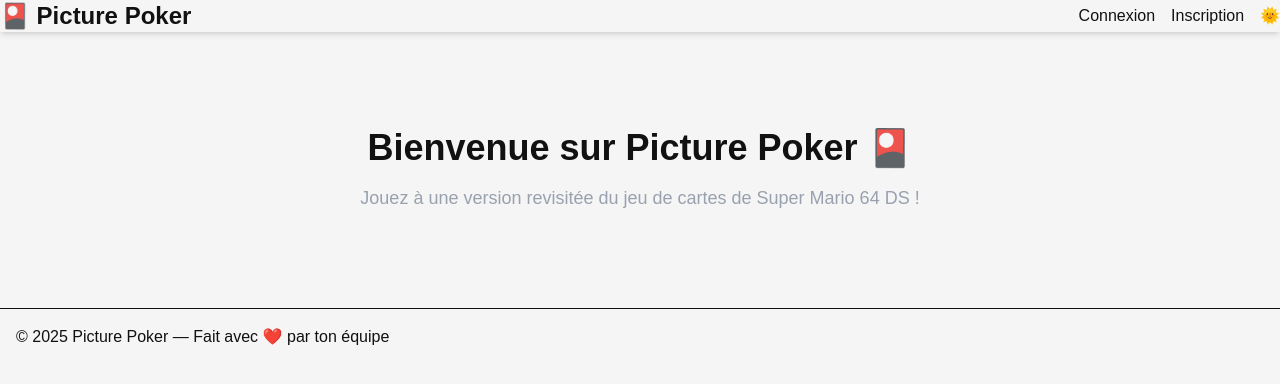
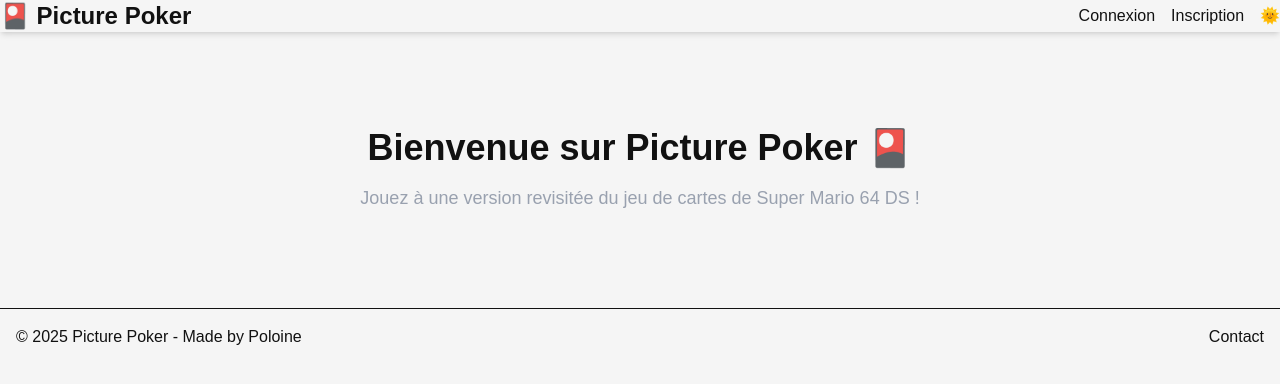
Before and after one commit to poloine/picture-poker, a Next.js app in the folder picture-poker-front/: page / in a window 1280 px wide. Shown: the top 384 px of the page. Built offline with nearby package versions, Linux system fonts and the light colour scheme.

Commit message:
Revamp Footer

```diff
--- a/picture-poker-front/src/components/Footer.tsx
+++ b/picture-poker-front/src/components/Footer.tsx
@@ -1,9 +1,12 @@
+import Link from "next/link";
+
 export default function Footer() {
     return (
-        <footer className="footer footer-center p-4 bg-base-100 text-base-content border-t">
+        <footer className="footer footer-center p-4 bg-base-100 text-base-content border-t flex justify-between">
             <p>
-                © {new Date().getFullYear()} Picture Poker — Fait avec ❤️ par ton équipe
+                © {new Date().getFullYear()} Picture Poker - Made by Poloine
             </p>
+            <Link href="/contact" className="hover:text-primary">Contact</Link>
         </footer>
     );
 }
```
